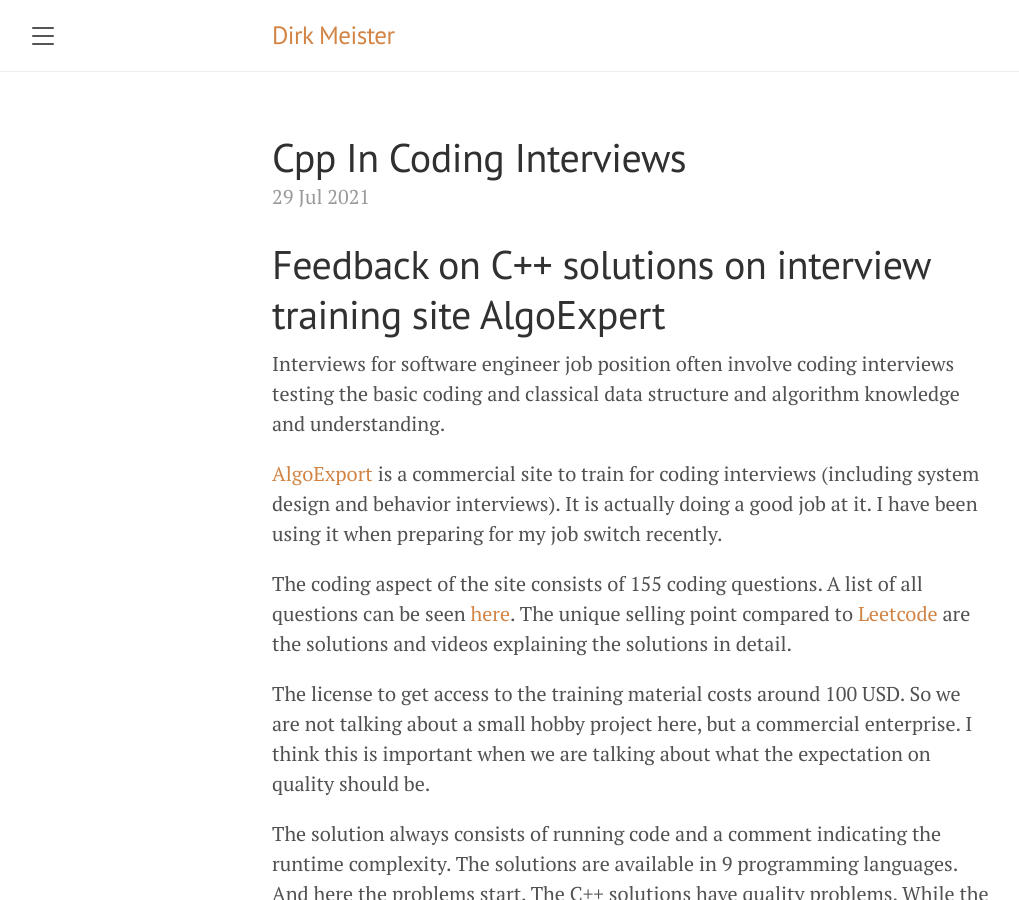
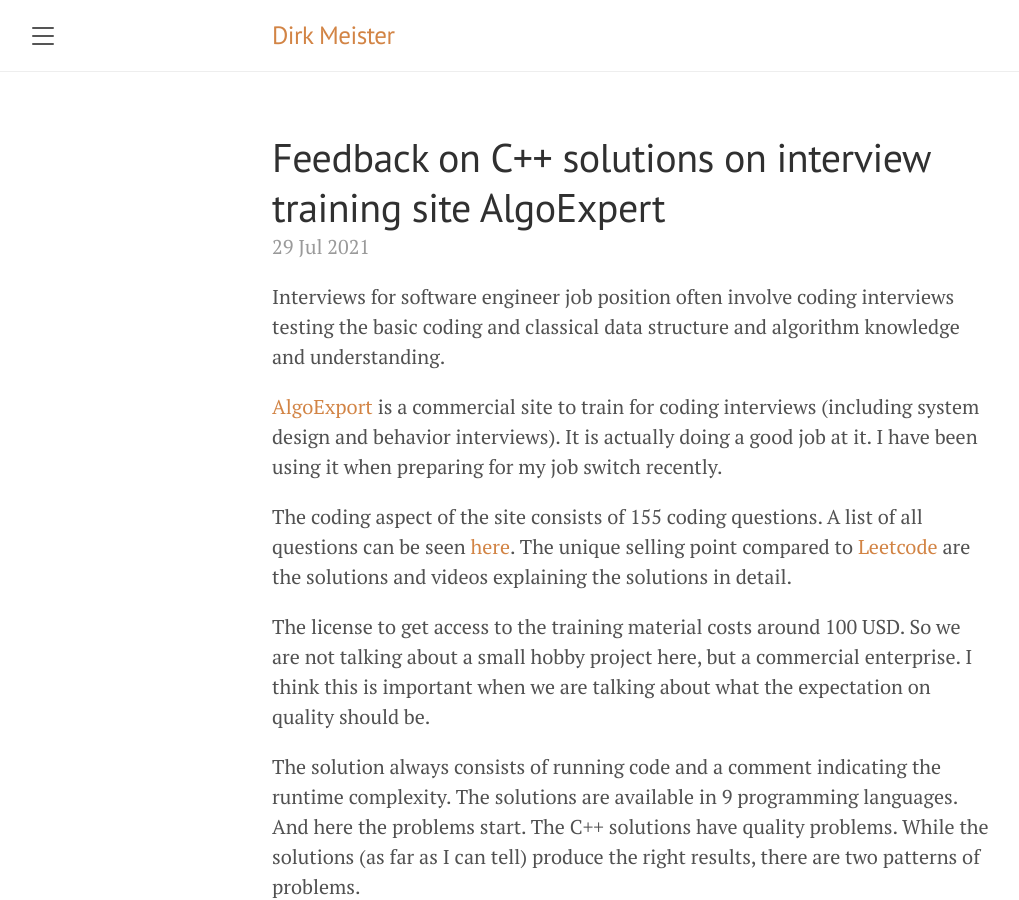
Before and after one commit to dmeister/blog, a Jekyll site: the page built from _posts/2021-07-29-cpp-in-coding-interviews.md, in a window 1280 px wide and 900 px high. Shown: the whole window, without its empty margins (8-1027 px from the left). Built offline with Jekyll 4.4.1, drawn with Linux system fonts in a browser that asks for light colours; our own code applies the rules of GitHub Pages for plain Markdown files; part of the change alters nothing that is shown.

Commit message:
Update 2021-07-29-cpp-in-coding-interviews.md
Fix article meta data

```diff
--- a/_posts/2021-07-29-cpp-in-coding-interviews.md
+++ b/_posts/2021-07-29-cpp-in-coding-interviews.md
@@ -1,4 +1,7 @@
-# Feedback on C++ solutions on interview training site AlgoExpert
+---
+layout: post
+title: Feedback on C++ solutions on interview training site AlgoExpert
+---
 
 Interviews for software engineer job position often involve coding interviews testing the basic coding and classical data structure and algorithm knowledge and understanding.
 
```
